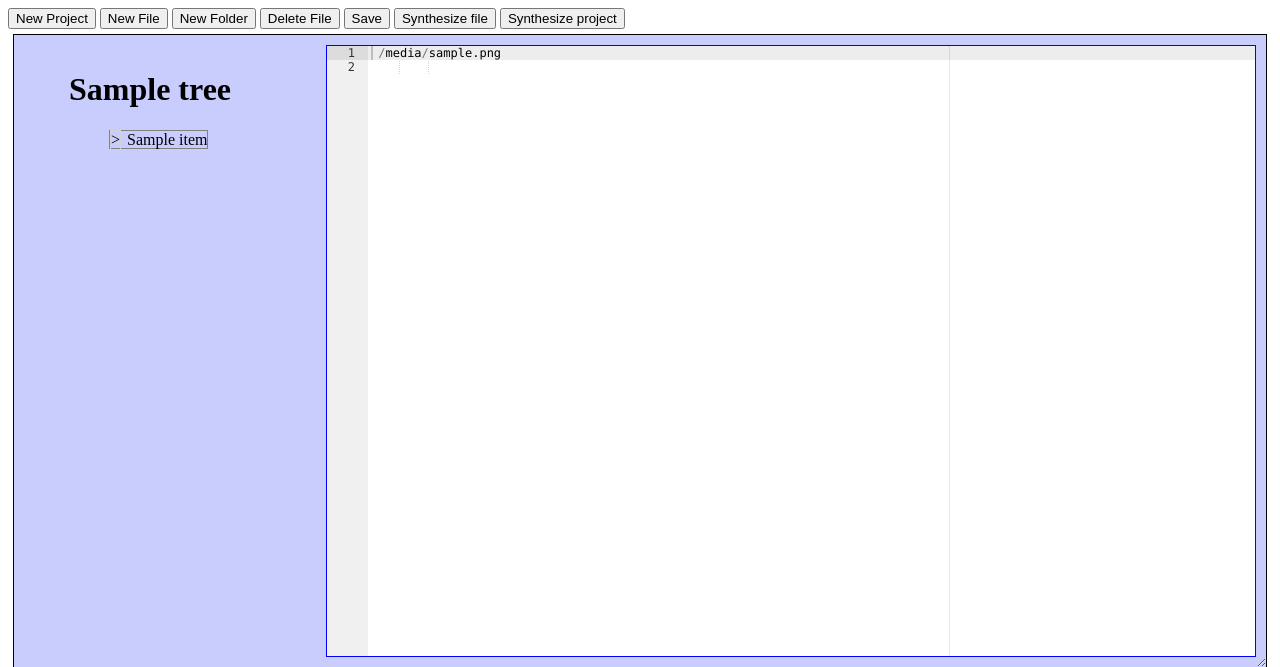
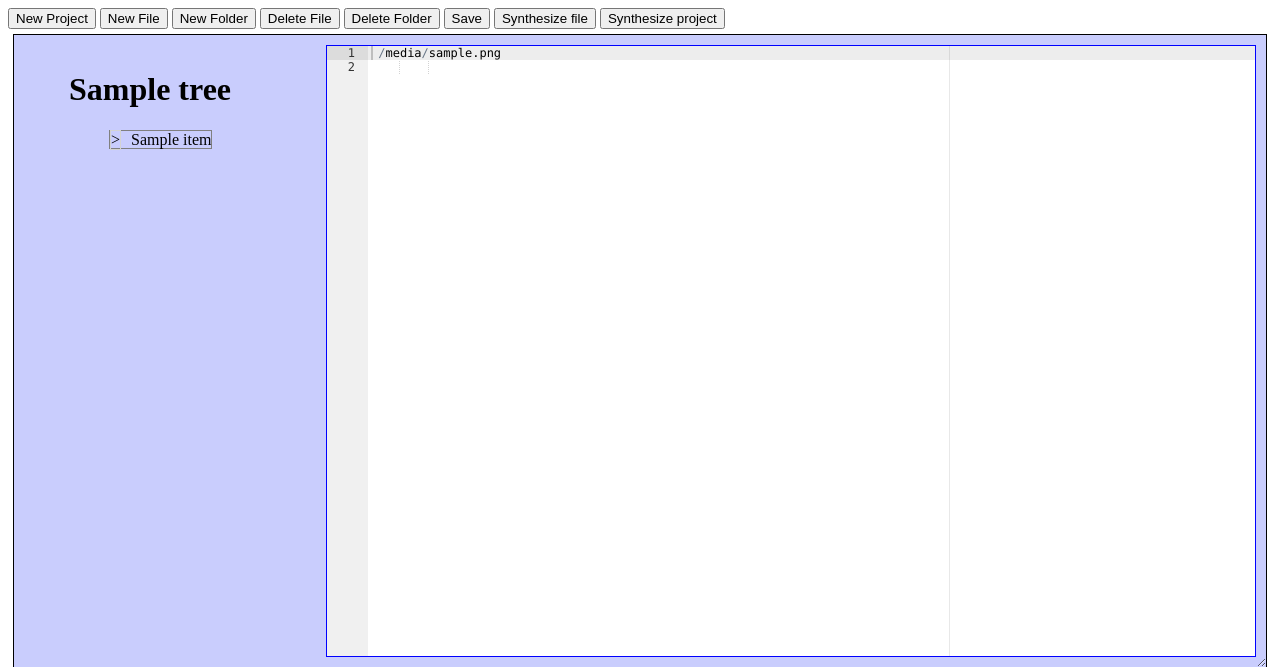
Before and after one commit to dahalankur/es4VHDL, a Flask app: template templates/index.html in a window 1280 px wide. Shown: the top 667 px of the page. Run offline with Flask 2, Linux system fonts and the light colour scheme; the template is opened without the code that fills it: most values are stand-ins (such as "Sample title", 1, 10 or a date in 2020); some libraries are stand-ins or nearby versions.

Commit message:
Start synthesis

```diff
--- a/app.py
+++ b/app.py
@@ -1,6 +1,7 @@
 from flask import Flask, render_template, request, flash, redirect, url_for, jsonify
 from flask_htpasswd import HtPasswdAuth
 import os
+import shutil
 
 default_msg = '''
 Welcome to ES4 VHDL online editor!
@@ -52,6 +53,24 @@ def delete_file(user):
         flash('No file with the given name exists', 'error')
         return redirect(url_for('index'))
     return render_template('index.html', tree=make_tree(path), file_contents=default_msg)
+
+
+@app.route('/delete_folder', methods = ['GET'])
+@htpasswd.required
+def delete_folder(user):
+    path = os.path.expanduser(f'/h/{user}/.es4/')
+    to_delete = request.args.get('current_dir')
+    if os.path.exists(path=to_delete):
+        if not os.path.isdir(to_delete):
+            flash('Cannot delete non-directory', 'error')
+            return redirect(url_for('index'))
+        # Delete the file
+        shutil.rmtree(to_delete, ignore_errors=False, onerror=None)
+    else:
+        flash('No directory with the given name exists', 'error')
+        return redirect(url_for('index'))
+    return render_template('index.html', tree=make_tree(path), file_contents=default_msg)
+
 
 
 @app.route('/new_folder', methods = ['GET'])
--- a/templates/index.html
+++ b/templates/index.html
@@ -51,6 +51,7 @@
 
 
     function delete_file() {
+        if (current_file) {
             if(!confirm('Are you sure?')) {
                 return;
             }
@@ -61,7 +62,22 @@
                 current_file = null;
                 // TODO: this also has the "refresh problem" we had with "New Project"
         }
+    }
 
+    function delete_folder() {
+        if (current_dir) {
+            if(!confirm('Are you sure?')) {
+                return;
+            }
+            fetch('/delete_folder?' + new URLSearchParams({
+                current_dir: current_dir
+            }))
+                // .then(window.location.reload()) TODO: fixme, i need to reload to show the directory that has just been created
+                current_dir = null;
+                selected_dir = null;
+                // TODO: this also has the "refresh problem" we had with "New Project"
+        }
+    }
 
     function save_file() {
         var editor = ace.edit("editor");
@@ -84,7 +100,11 @@
     }
 
     function synthesize() {
-
+        if (current_file) {
+            // TODO: send request to backend that invokes the synthesis script and possibly returns the svg as json response...
+        } else {
+            alert("Please select a file");
+        }
     }
 </script>
 
@@ -98,6 +118,7 @@
             <button id="New_File" onclick="new_file()">New File</button>
             <button id="New_Folder" onclick="new_folder()">New Folder</button>
             <button id="Delete_File" onclick="delete_file()">Delete File</button>
+            <button id="Delete_Folder" onclick="delete_folder()">Delete Folder</button>
             <button id="Save_File" onclick="save_file()">Save</button>
             <button id="Synthesize" onclick="synthesize()"> Synthesize file</button>
             <button id="Synthesize_Project" onclick="synthesize_project()"> Synthesize project</button>
@@ -111,11 +132,16 @@
                 <h1>{{ tree.name }}</h1>
                 <ul>
                     {%- for item in tree.children recursive %}
-                    <li class="file-tree-file"> <span class="caret" data-pathname="{{ item.path }}"
-                            data-dirname="{{ item.dirname }}">{{ item.name
-                            }}</span>
+                    <li class="file-tree-file">
+                         <span class="caret"
+                                data-pathname="{{ item.path }}"
+                                data-dirname="{{ item.dirname }}"
+                                oncontextmenu="window.alert('TODO')">
+                            {{ item.name }}
+                        </span>
                         {%- if item.children -%}
-                        <ul class="nested">{{ loop(item.children) }}</ul>
+                        <ul class="nested" oncontextmenu="window.alert('TODO')">
+                            {{ loop(item.children) }}</ul>
                         {%- endif %}
                     </li>
                     {%- endfor %}
```
Lines whose indentation alone changed are shown as unchanged.
